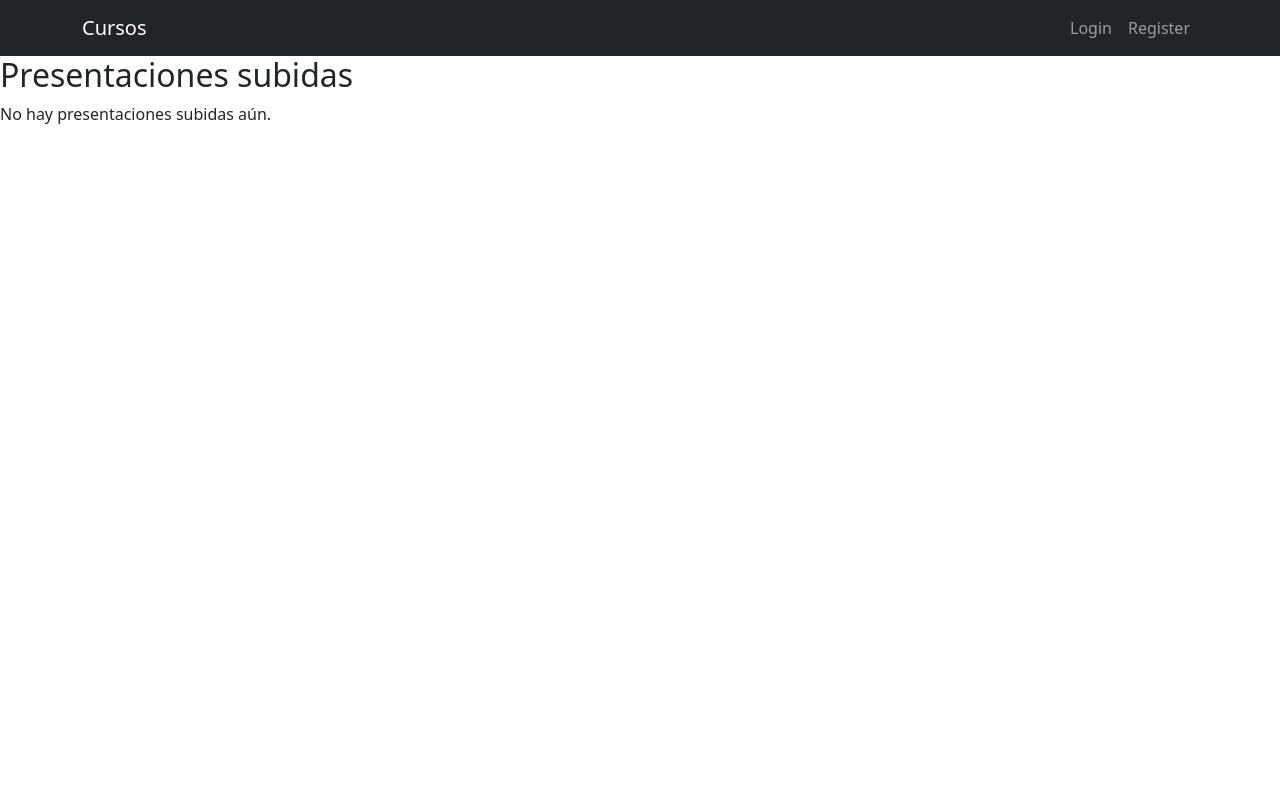
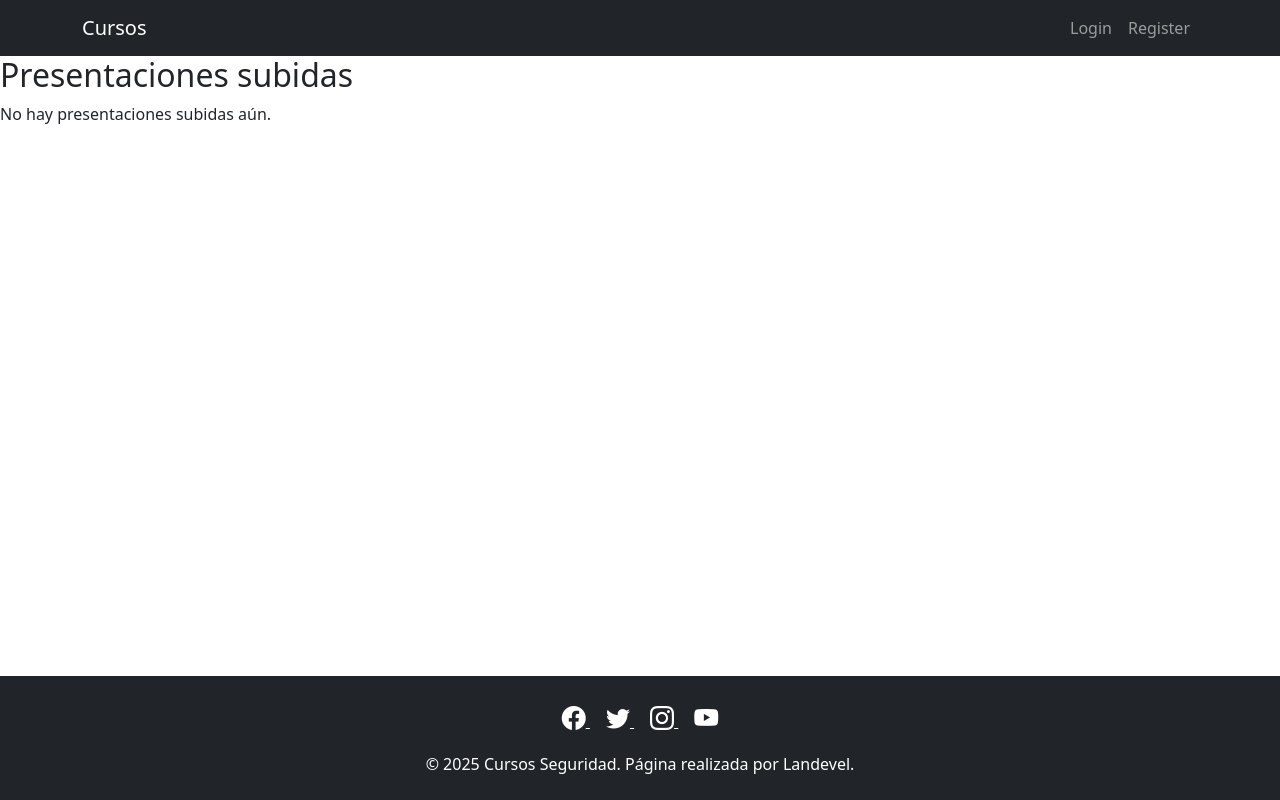
Before and after one commit to israel-design87/cursoSeguridadBryan, a Django app: template cursos/templates/home.html in a window 1280 px wide. Run offline with Django 3.2, Linux system fonts and the light colour scheme; the template is opened without the code that fills it, so the values that code supplies are empty.

Commit message:
incluyendo footer

```diff
--- /dev/null
+++ b/cursos/templates/_footer.html
@@ -0,0 +1,19 @@
+ <footer class="bg-dark text-white text-center py-4">
+  <div class="container">
+    <div class="mb-3">
+      <a href="https://facebook.com/tuusuario" class="text-white mx-2" target="_blank">
+        <i class="bi bi-facebook fs-4"></i>
+      </a>
+      <a href="https://twitter.com/tuusuario" class="text-white mx-2" target="_blank">
+        <i class="bi bi-twitter fs-4"></i>
+      </a>
+      <a href="https://instagram.com/tuusuario" class="text-white mx-2" target="_blank">
+        <i class="bi bi-instagram fs-4"></i>
+      </a>
+      <a href="https://youtube.com/tuusuario" class="text-white mx-2" target="_blank">
+        <i class="bi bi-youtube fs-4"></i>
+      </a>
+    </div>
+    <p class="mb-0">&copy; 2025 Cursos Seguridad. Página realizada por Landevel.</p>
+  </div>
+</footer>
--- a/cursos/templates/base.html
+++ b/cursos/templates/base.html
@@ -5,19 +5,44 @@
   <meta http-equiv="X-UA-Compatible" content="IE=edge" />
   <meta name="viewport" content="width=device-width, initial-scale=1.0" />
   <title>Cursos Seguridad</title>
+
   <link rel="stylesheet" href="https://cdn.jsdelivr.net/npm/bootstrap@5.2.0/dist/css/bootstrap.min.css">
+  <link rel="stylesheet" href="https://cdn.jsdelivr.net/npm/bootstrap-icons@1.10.5/font/bootstrap-icons.css"> <!-- 🔧 Esta línea es nueva -->
 
   {% load static %}
   <link rel="stylesheet" href="{% static 'cursos_seguridad/css/form-validation.css' %}">
+
+  <style>
+    html, body {
+      height: 100%;
+      margin: 0;
+    }
+
+    body {
+      display: flex;
+      flex-direction: column;
+      min-height: 100vh;
+    }
+
+    main {
+      flex: 1;
+    }
+
+    footer {
+      margin-top: auto;
+    }
+  </style>
 
   <script src="https://cdn.jsdelivr.net/npm/bootstrap@5.2.0/dist/js/bootstrap.bundle.min.js"></script>
 </head>
   <body>
     {% include '_navbar.html' %}
 
+    <main>
     {% block content %}
     {% endblock %}
-
+    </main>
+    {% include '_footer.html' %}
     <script src="{% static 'cursos_seguridad/js/form-validation.js' %}"></script>
   </body>
 </html>
--- a/cursos/templates/signin.html
+++ b/cursos/templates/signin.html
@@ -6,7 +6,7 @@
 <style>
   body {
     background-image: url("{% static 'cursos_seguridad/img/fondo.jpg' %}");
-    background-size: 100% 140%;
+    background-size: 100% 90%;
     background-position: center 5%;
     background-repeat: no-repeat;
     font-family: 'Arial', sans-serif;
--- a/cursos/templates/signup.html
+++ b/cursos/templates/signup.html
@@ -5,7 +5,7 @@
 <style>
    body {
     background-image: url("{% static 'cursos_seguridad/img/fondo.jpg' %}");
-    background-size: 100% 140%; /* Aumenta el tamaño ancho 20% */
+    background-size: 100% 95%; /* Aumenta el tamaño ancho 20% */
     background-position: center 5%;
     background-repeat: no-repeat;
     font-family: 'Arial', sans-serif;
```
Lines whose indentation alone changed are shown as unchanged.
